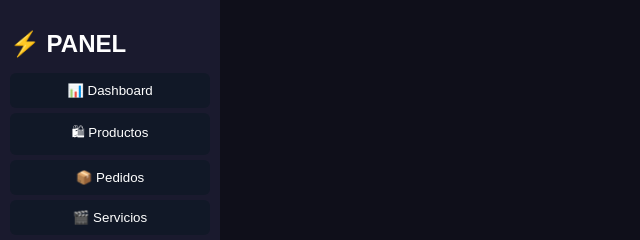
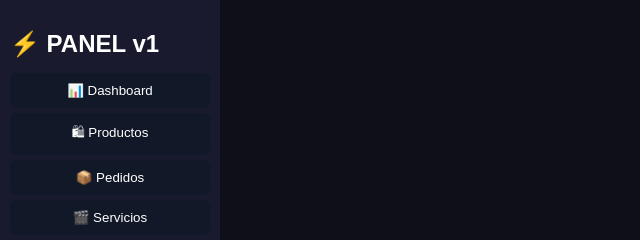
Before and after one commit to darianromano3-coder/panel-ventas, a plain HTML site: page Panel/panel.html in a window 1280 px wide. Shown: the top 240 px of the page, 0-640 px from the left. Drawn offline with nearby package versions, Linux system fonts and the light colour scheme.

Commit message:
Update Panel Admin HTML structure and version

```diff
--- a/Panel/panel.html
+++ b/Panel/panel.html
@@ -14,7 +14,7 @@
 <div class="layout">
 
   <div class="sidebar">
-    <h2>⚡ PANEL</h2>
+    <h2>⚡ PANEL v1</h2>
 
     <button onclick="cargarVista('dashboard')">📊 Dashboard</button>
     <button onclick="cargarVista('productos')">🛍 Productos</button>
```
